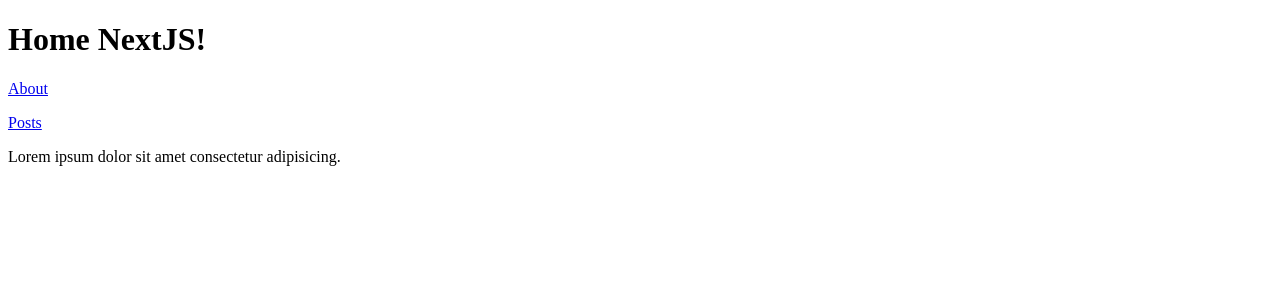
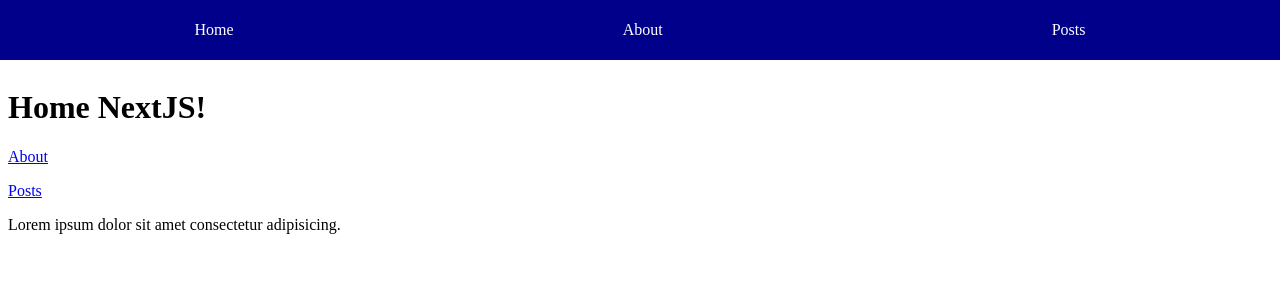
Before and after one commit to yurii-oliiarnyk/next-js, a Next.js app: page / in a window 1280 px wide. Shown: the top 300 px of the page. Built offline with nearby package versions, Linux system fonts and the light colour scheme.

Commit message:
Create main layout

```diff
--- /dev/null
+++ b/components/MainLayout.js
@@ -0,0 +1,52 @@
+import Link from "next/link";
+import Head from "next/head";
+
+export function MainLayout(props) {
+  const { children, title = "Next App" } = props;
+
+  return (
+    <>
+      <Head>
+        <title>{title} | Next Project</title>
+        <meta charSet="UTF-8" />
+        <meta name="description" content="Next JS project" />
+        <meta name="keywords" content="HTML, CSS, JavaScript, React" />
+        <meta name="author" content="Yurii" />
+      </Head>
+      <nav>
+        <Link href="/">
+          <a>Home</a>
+        </Link>
+        <Link href="/about">
+          <a>About</a>
+        </Link>
+        <Link href="/posts">
+          <a>Posts</a>
+        </Link>
+      </nav>
+      <main>{children}</main>
+      <style jsx>{`
+        nav {
+          position: fixed;
+          height: 60px;
+          top: 0;
+          left: 0;
+          right: 0;
+          background: darkblue;
+          display: flex;
+          justify-content: space-around;
+          align-items: center;
+        }
+
+        nav a {
+          color: #fff;
+          text-decoration: none;
+        }
+
+        main {
+          padding-top: 60px;
+        }
+      `}</style>
+    </>
+  );
+}
--- a/pages/about/index.js
+++ b/pages/about/index.js
@@ -1,10 +1,11 @@
 import Router from "next/router";
+import { MainLayout } from "../../components/MainLayout";
 
 export default () => {
   return (
-    <>
+    <MainLayout title="About Page">
       <h1>About page</h1>
       <button onClick={() => Router.push("/")}>Go back to home</button>
-    </>
+    </MainLayout>
   );
 };
--- a/pages/index.js
+++ b/pages/index.js
@@ -1,17 +1,10 @@
 import Link from "next/link";
 import Head from "next/head";
+import { MainLayout } from "../components/MainLayout";
 
 export default () => {
   return (
-    <>
-      <Head>
-        <meta charSet="UTF-8" />
-        <meta name="description" content="Next JS project" />
-        <meta name="keywords" content="HTML, CSS, JavaScript, React" />
-        <meta name="author" content="Yurii" />
-        <title>Next JS project</title>
-      </Head>
-      <div className="body">
+    <MainLayout title="Home Page">
       <h1>Home NextJS!</h1>
       <p>
         <Link href="/about">
@@ -24,7 +17,6 @@ export default () => {
         </Link>
       </p>
       <p>Lorem ipsum dolor sit amet consectetur adipisicing.</p>
-      </div>
-    </>
+    </MainLayout>
   );
 };
```
Also changed, not shown: pages/post/[id].js (+6 -1 lines), pages/posts.js (+3 -5 lines). Lines whose indentation alone changed are shown as unchanged.
